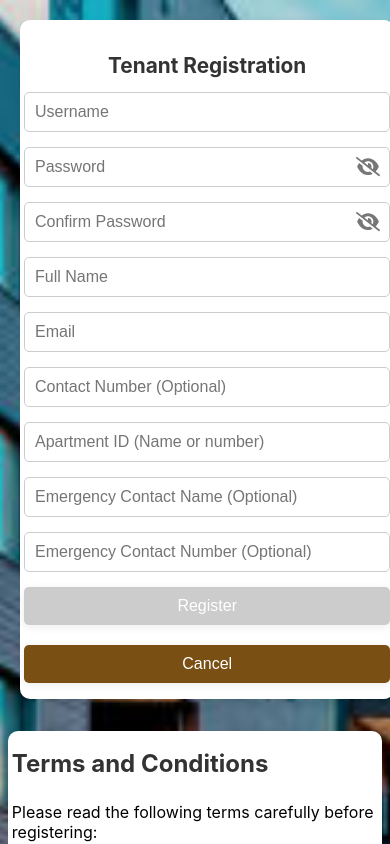
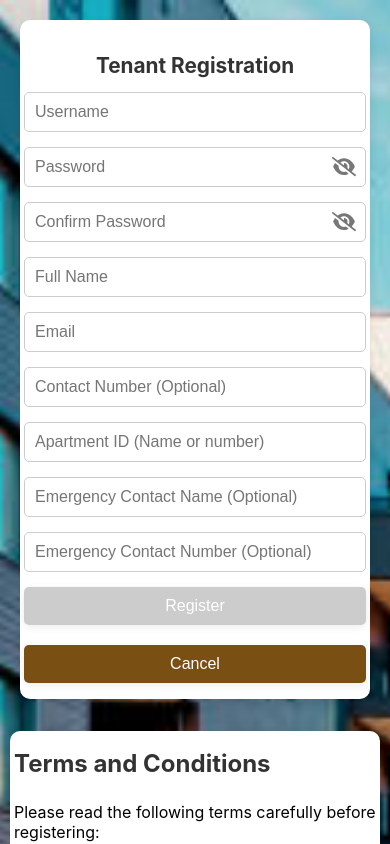
Before and after one commit to Noble636/Capstone2, a React (Create React App) app: page /register in a window 390 px wide. Built offline with nearby package versions, Linux system fonts and the light colour scheme.

Commit message:
Inital commit

```diff
--- a/src/css/Tenant/TenantRegister.css
+++ b/src/css/Tenant/TenantRegister.css
@@ -266,8 +266,8 @@ html, body {
   .tenant-register-box,
   .terms-box,
   .privacy-warning-text {
-    width: 96vw !important;
-    max-width: 96vw !important;
+    width: 100% !important;
+    max-width: 370px !important;
     min-width: 0 !important;
     box-sizing: border-box;
     margin-left: auto !important;
```
